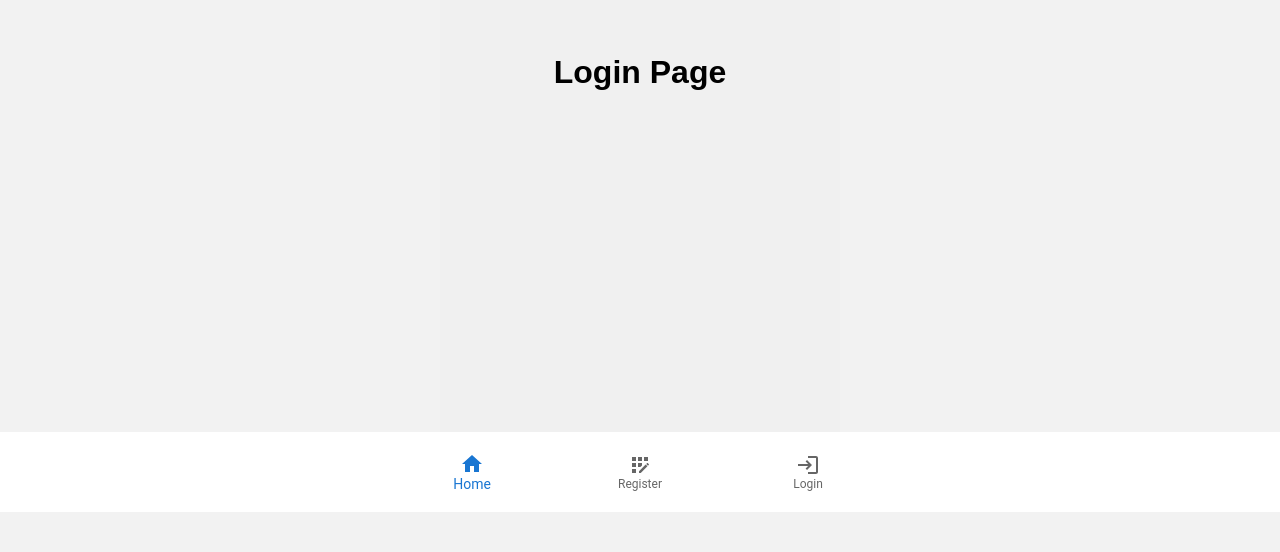
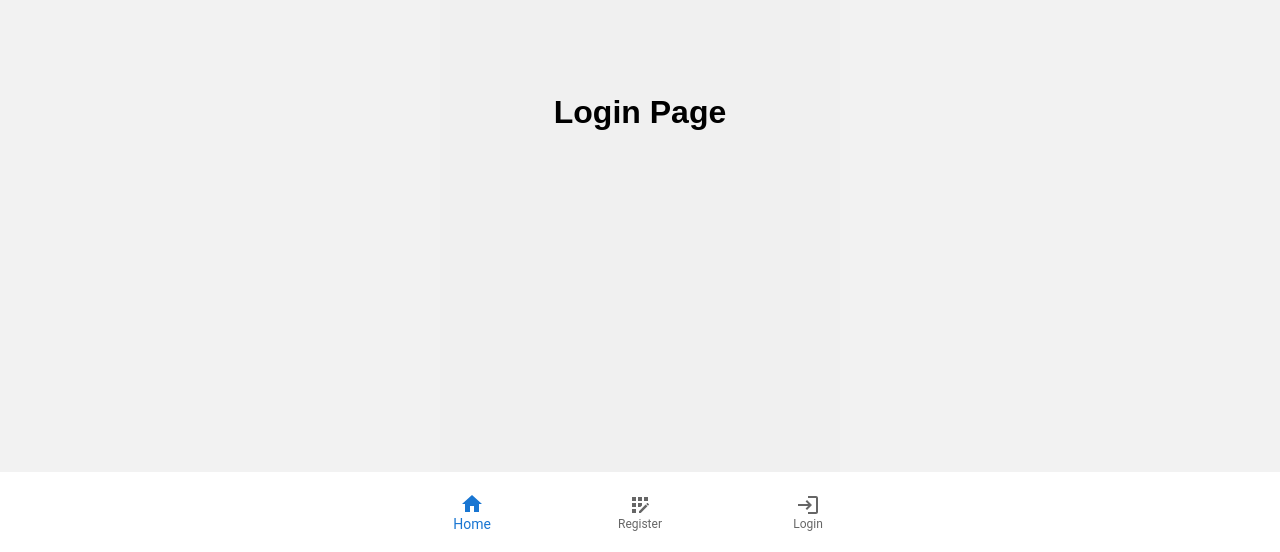
Before and after one commit to mceneli/microsurface, a React (Create React App) app: page /login in a window 1280 px wide. Shown: the part 248-800 px from the top of the page. Built offline with nearby package versions, Linux system fonts and the light colour scheme.

Commit message:
navbar fixed

```diff
--- a/src/components/Navbar.js
+++ b/src/components/Navbar.js
@@ -13,7 +13,7 @@ const Navbar = () => {
   };
 
   return (
-    <div>
+    <div className="bottom-navbar">
       <BottomNavigation style={{ width: '100vw' , height: '10vh'}} value={value} onChange={handleChange} showLabels>
         <BottomNavigationAction label="Home" icon={<Home />} component={Link} to="/" />
         <BottomNavigationAction label="Register" icon={<AppRegistrationIcon />} component={Link} to="/register" />
--- a/src/styles.css
+++ b/src/styles.css
@@ -152,3 +152,9 @@ li a {
 .tweet-content {
   font-size: 14px;
 }
+
+.bottom-navbar {
+  overflow: hidden;
+  position: fixed;
+  bottom: 0;
+}
```
